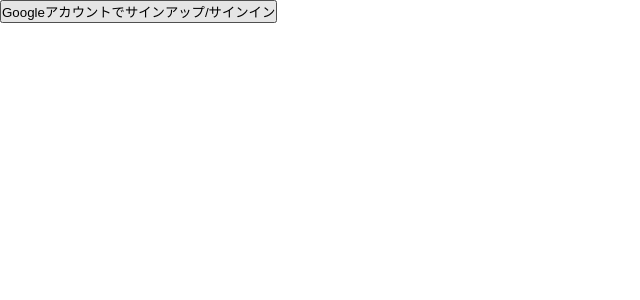
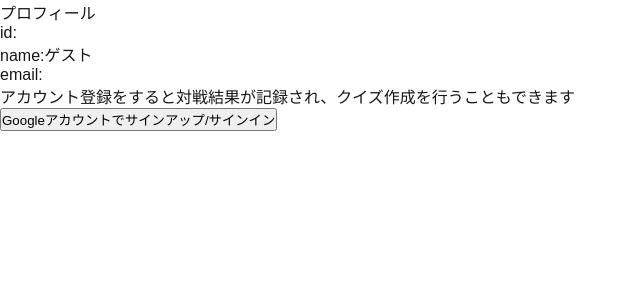
Before and after one commit to s1f102301336/QuizApp-react, a Next.js app: page /accounts/login in a window 1280 px wide. Shown: the top 300 px of the page, without its empty margins (0-640 px from the left). Built offline with nearby package versions, Linux system fonts and the light colour scheme; no server answers.

Commit message:
Google認証とユーザ名変更を実装

```diff
--- a/src/app/accounts/login/page.tsx
+++ b/src/app/accounts/login/page.tsx
@@ -1,48 +1,78 @@
 "use client";
 import { auth } from "@/firebase";
-import { signInWithPopup } from "firebase/auth";
+import { useAuth } from "@/hooks/AuthContext";
+import { User } from "@/interface/User";
+import {
+  browserLocalPersistence,
+  setPersistence,
+  signInWithPopup,
+  updateProfile,
+} from "firebase/auth";
 import { GoogleAuthProvider } from "firebase/auth";
 import React, { useState } from "react";
 
 const Login = () => {
-  const [userName, setUserName] = useState("");
-  const [isSignIn, setIsSignIn] = useState(false);
-  const [isSignUp, setIsSignUp] = useState(false);
+  const { user, setUser } = useAuth();
 
-  const SignInWithGoogle = () => {
+  const SignInWithGoogle = async () => {
     if (typeof window === "undefined") {
       console.error("Google Auth can only be used in a browser environment.");
       return;
     }
 
-    const provider = new GoogleAuthProvider();
+    try {
+      await setPersistence(auth, browserLocalPersistence);
+      const result = await signInWithPopup(auth, new GoogleAuthProvider());
 
-    try {
-      signInWithPopup(auth, provider)
-        .then((result) => {
-          const credential = GoogleAuthProvider.credentialFromResult(result);
-          const token = credential?.accessToken;
-          const user = result.user.displayName;
-          console.log("user", user);
-          setIsSignIn(true);
-        })
-        .catch((error) => {
-          const errorCode = error.code;
-          const errorMessage = error.message;
-          const email = error.customData.email;
-          const credential = GoogleAuthProvider.credentialFromError(error);
-          console.error(error);
-        });
+      const user = result.user.displayName;
+      console.log("user", user);
+      const newUser: User = {
+        id: result.user.uid,
+        username: result.user.displayName || "ゲスト",
+        email: result.user.email || "",
+      };
+      setUser(newUser);
     } catch (error) {
       console.error("Error signing in with Google:", error);
     }
   };
 
-  const setUserData = (formData: FormData) => {
-    const userName = formData.get("name");
+  const handleSubmit = (e: React.FocusEvent<HTMLFormElement>) => {
+    e.preventDefault();
+    const formData = new FormData(e.currentTarget);
+    const newUserName = formData.get("name") as string;
+
+    if (!newUserName) {
+      alert("ユーザ名を入力してください");
+      return;
+    }
+
+    if (auth.currentUser) {
+      try {
+        updateProfile(auth.currentUser, {
+          displayName: newUserName,
+        });
+        setUser({ ...user, username: newUserName });
+        console.log("プロフィールを更新しました");
+      } catch (error) {
+        console.error("プロフィールの更新に失敗しました", error);
+      }
+    }
   };
+
+  const isSignIn = !!user.id; //Boolean()と同じ意味
+
   return (
     <div>
+      <div>
+        <div>プロフィール</div>
+        <ul>
+          <li>id:{user.id}</li>
+          <li>name:{user.username}</li>
+          <li>email:{user.email}</li>
+        </ul>
+      </div>
+      アカウント登録をすると対戦結果が記録され、クイズ作成を行うこともできます
       <div>
         {!isSignIn && (
           <button onClick={SignInWithGoogle}>
@@ -51,9 +81,9 @@
         )}
       </div>
       {/* 以下はただユーザー名を設定するだけの機能にする */}
-      {!isSignUp && isSignIn && (
+      {isSignIn && (
         <div>
-          <form action={setUserData} method="post">
+          <form onSubmit={handleSubmit} method="post">
             <label htmlFor="name">ユーザー名</label>
             <input type="text" name="name" />
             {/* <label htmlFor="icon">アイコンを設定</label>
--- a/src/hooks/AuthContext.tsx
+++ b/src/hooks/AuthContext.tsx
@@ -1,14 +1,18 @@
-import { ReactNode, createContext, useContext, useState } from "react";
-
-interface User {
-  id: string;
-  username: string;
-  email: string;
-}
+"use client";
+import { auth } from "@/firebase";
+import { User } from "@/interface/User";
+import { onAuthStateChanged } from "firebase/auth";
+import {
+  ReactNode,
+  createContext,
+  useContext,
+  useEffect,
+  useState,
+} from "react";
 
 interface AuthContextType {
-  user: User | null;
-  setUser: (user: User | null) => void;
+  user: User;
+  setUser: (user: User) => void;
 }
 
 const AuthContext = createContext<AuthContextType | undefined>(undefined);
@@ -22,10 +26,27 @@
 };
 
 export const AuthProvider = ({ children }: { children: ReactNode }) => {
-  const [user, setUser] = useState<User | null>(null);
+  useEffect(() => {
+    const unsubscribe = onAuthStateChanged(auth, (firebaseUser) => {
+      if (firebaseUser) {
+        setUser({
+          id: firebaseUser.uid,
+          username: firebaseUser.displayName || "ゲスト",
+          email: firebaseUser.email || "",
+        });
+      } else {
+        setUser({ id: "", username: "ゲスト", email: "" });
+      }
+    });
 
-  const isAuth = () => {};
+    return () => unsubscribe();
+  }, []);
 
+  const [user, setUser] = useState<User>({
+    id: "",
+    username: "ゲスト",
+    email: "",
+  });
   const contextValue = { user, setUser };
 
   return (
--- /dev/null
+++ b/src/interface/User.ts
@@ -0,0 +1,7 @@
+interface User {
+  id: string;
+  username: string;
+  email: string;
+}
+
+export type { User };
```
